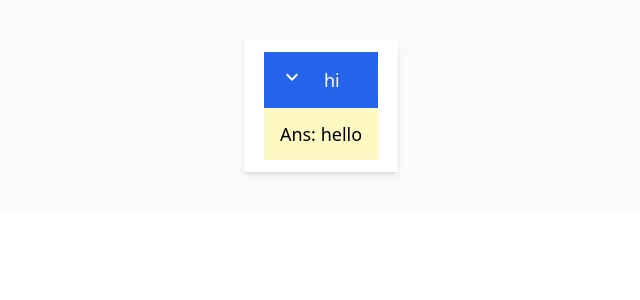
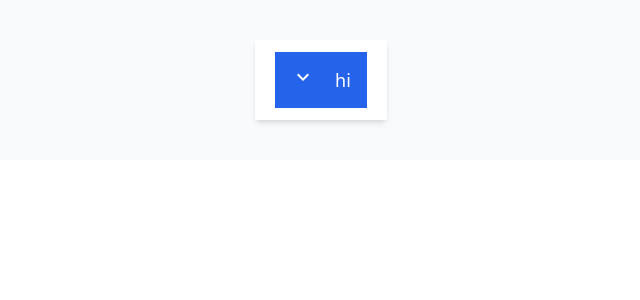
Before and after one commit to prama12/react-simple-project, a React (Create React App) app: page / in a window 1280 px wide. Shown: the top 300 px of the page, without its empty margins (319-959 px from the left). Built offline with nearby package versions, Linux system fonts and the light colour scheme.

Commit message:
re modify to show function and complete

```diff
--- a/src/Component/ShowHide/Common.jsx
+++ b/src/Component/ShowHide/Common.jsx
@@ -38,9 +38,12 @@ const Common = ({ ques, ans }) => {
                          </h1>
                     </div>
 
-                    <div className='bg-yellow-100 font-medium text-lg px-4 py-3'>
-                         <h2>Ans: {ans}</h2>
-                    </div>
+                    {
+                         show ?
+                              <div className='bg-yellow-100 font-medium text-lg px-4 py-3'>
+                                   <h2>Ans: {ans}</h2>
+                              </div> : null
+                    }
                </div>
           </>
      )
```
